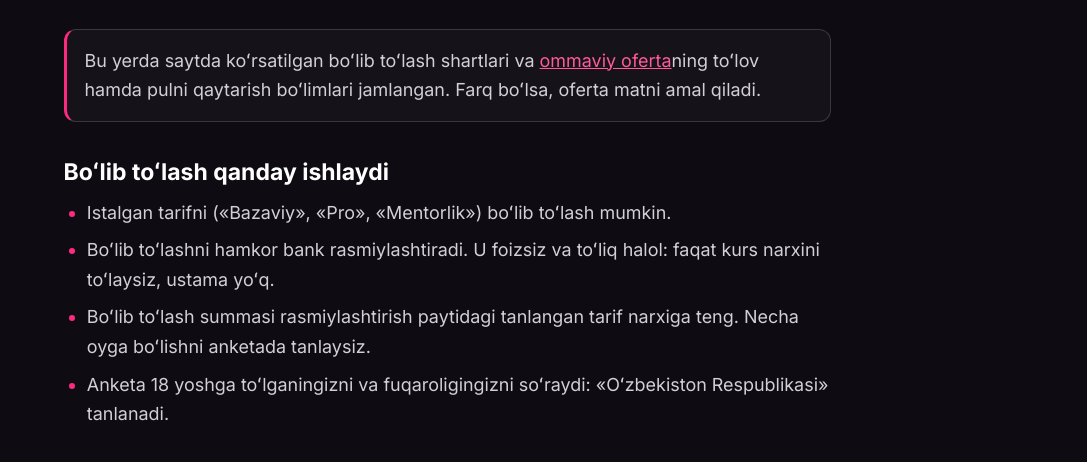
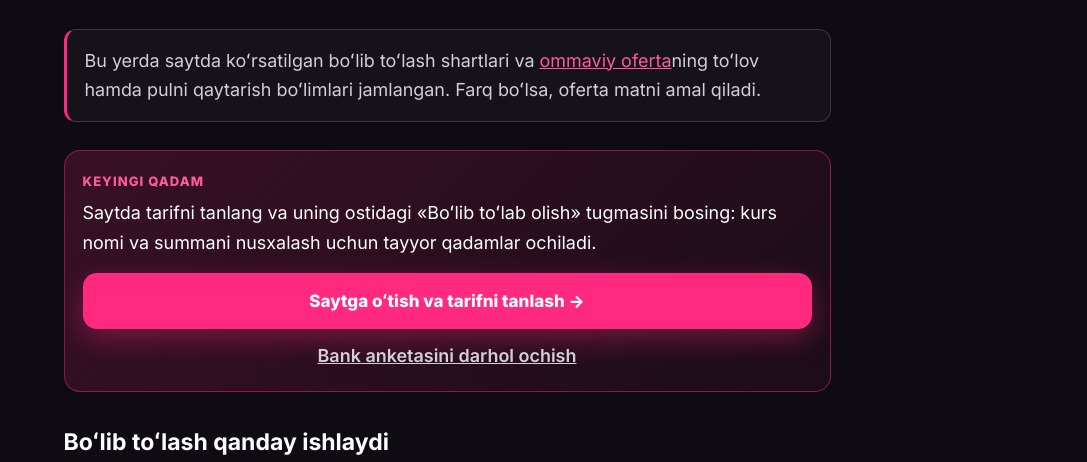
Before and after one commit to npopko55-cmd/ii-na-zakaz, a plain HTML site: page installment.html in a window 1280 px wide. Shown: the part 272-734 px from the top of the page, without its empty margins (193-1280 px from the left). Drawn offline with Linux system fonts and the light colour scheme.

Commit message:
Инструкция рассрочки: заметная кнопка на тарифы сайта (17.11)
Co-Authored-By: Claude Opus 5.5 <noreply@anthropic.com>

```diff
--- a/css/docs.css
+++ b/css/docs.css
@@ -37,3 +37,13 @@ blockquote{margin:0 0 16px;padding:2px 0 2px 16px;border-left:2px solid var(--li
 .foot nav a:hover{text-decoration:underline}
 .foot nav a[aria-current="page"]{color:var(--pink-hi)}
 .foot p{margin:0 0 6px}
+
+/* uz-cta: 17.11 (Никита) — с инструкции рассрочки заметная кнопка дальше, на тарифы сайта курса */
+.cta{margin:0 0 30px;padding:20px 18px;border-radius:16px;background:linear-gradient(135deg,rgba(255,42,127,.18),rgba(255,42,127,.06));border:1px solid rgba(255,42,127,.45)}
+.cta-k{margin:0 0 6px;font-weight:800;font-size:13px;letter-spacing:.08em;text-transform:uppercase;color:var(--pink-hi)}
+.cta-t{margin:0 0 16px;color:var(--text)}
+.cta-btn{display:flex;align-items:center;justify-content:center;min-height:56px;padding:12px 20px;border-radius:14px;background:var(--pink);color:#fff;
+font-weight:800;font-size:17px;text-decoration:none;text-align:center;box-shadow:0 10px 28px rgba(255,42,127,.35)}
+.cta-btn:hover{background:var(--pink-hi);color:#fff}
+.cta-alt{display:block;margin-top:12px;text-align:center;color:var(--text-2);font-weight:600}
+.cta-end{margin:26px 0 8px}
```
Also changed, not shown: installment.html (+2 -0 lines).
